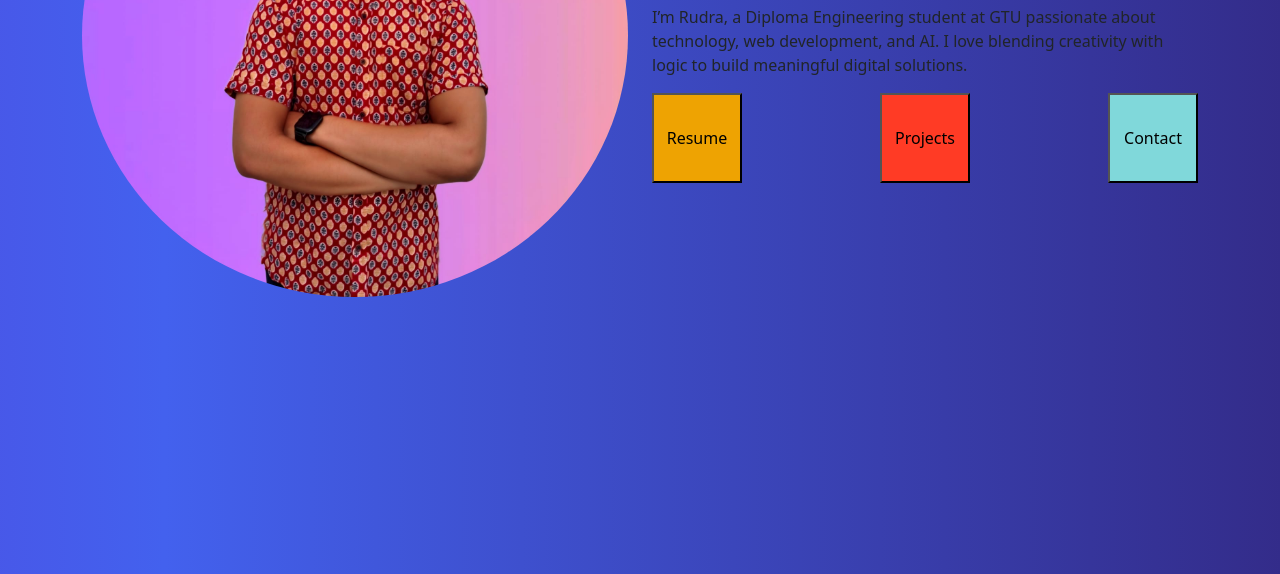
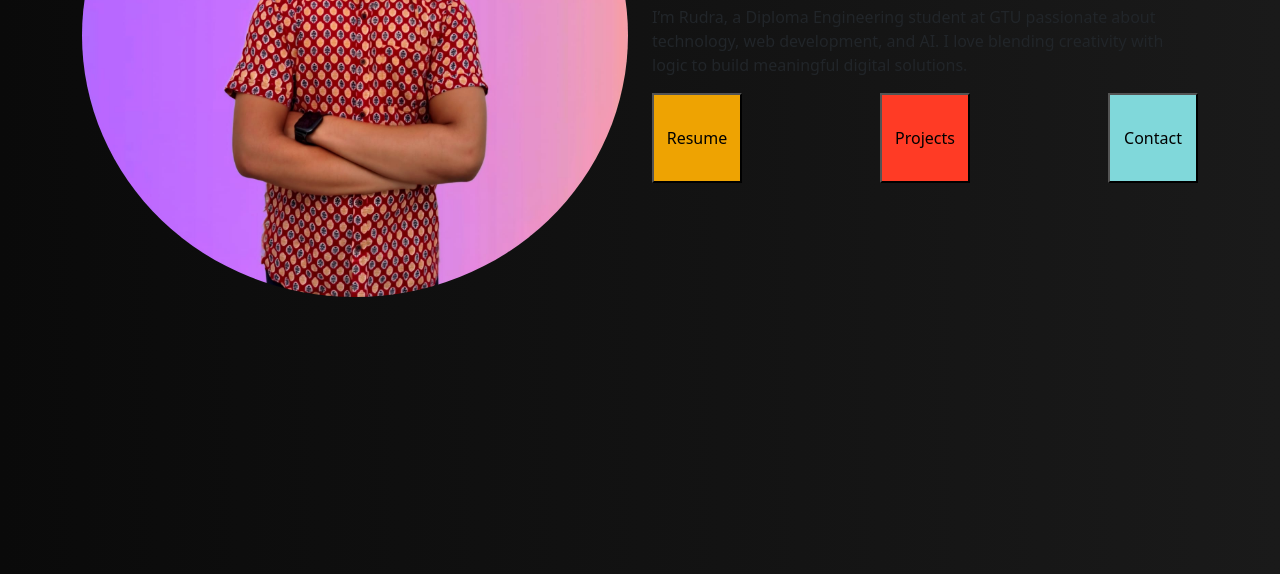
Before and after one commit to Rudra-Joshi0509/my-portfolio, a plain HTML site: page index.html in a window 1280 px wide. Shown: the part 274-848 px from the top of the page. Drawn offline with nearby package versions, Linux system fonts and the light colour scheme.

Commit message:
Update index.html background-color(linear-gradient)

```diff
--- a/index.html
+++ b/index.html
@@ -37,10 +37,10 @@
     body {
       margin: 0;
   height: 100vh;
-  background: linear-gradient(270deg, #2b1055, #4361ee, #7209b7, #f72585);
-  background-size: 400% 400%;
-  animation: gradientMove 20s ease infinite;
-}
+        background: linear-gradient(to right, #0a0a0a, #1a1a1a, #0a0a0a, #1a1a1a, #0a0a0a);
+        background-size: 400% 100%; /* Make the gradient much wider than the element */
+        animation: moveGradient 10s linear infinite; /* Apply the animation */
+    }
 
 @keyframes gradientMove {
   0% { background-position: 0% 50%; }
```
